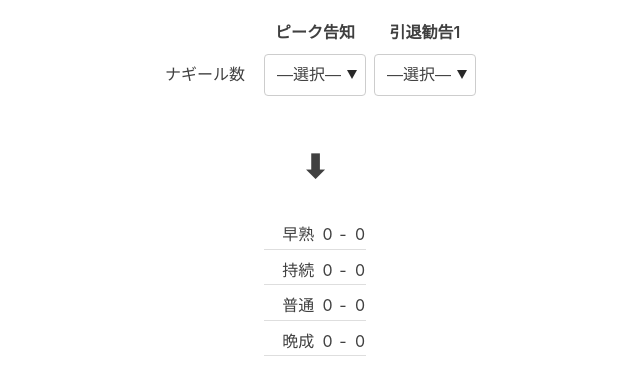
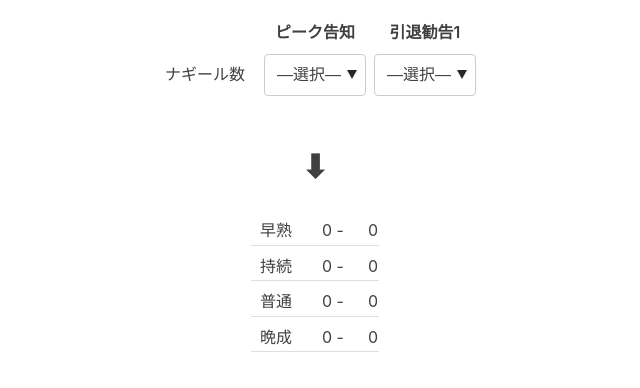
Before and after one commit to Jonnifer-R/MF2_Nagir_to_LifeTIme, a React (Create React App) app in the folder nagir-life/: page / in a window 1280 px wide. Shown: the top 388 px of the page, without its empty margins (325-965 px from the left). Built offline with nearby package versions, Linux system fonts and the light colour scheme.

Commit message:
reshape result table.
it is look beautiful what have 2digit & 3digit num.

```diff
--- a/nagir-life/src/App.js
+++ b/nagir-life/src/App.js
@@ -64,7 +64,7 @@ class App extends Component {
 
         <h1 align="center">⬇</h1>
 
-        <div className="inline-block">
+        <div>
           <Output peak={this.state.peak} retire={this.state.retire} />
         </div>
 
--- a/nagir-life/src/index.css
+++ b/nagir-life/src/index.css
@@ -639,6 +639,10 @@ table {
   border-spacing: 0;
   width: 100%;
   max-width: 100%; }
+.result{
+  margin: auto;
+  width: 8rem;
+}
 
 thead th {
   border-bottom: 2px solid #dedede; }
@@ -651,8 +655,12 @@ td {
 
 th,
 td {
+  text-align: center;
+  padding-top: .5rem;
+}
+.life{
   text-align: right;
-  padding-top: .5rem;
+  width: 2rem;
 }
 
 caption {
```
